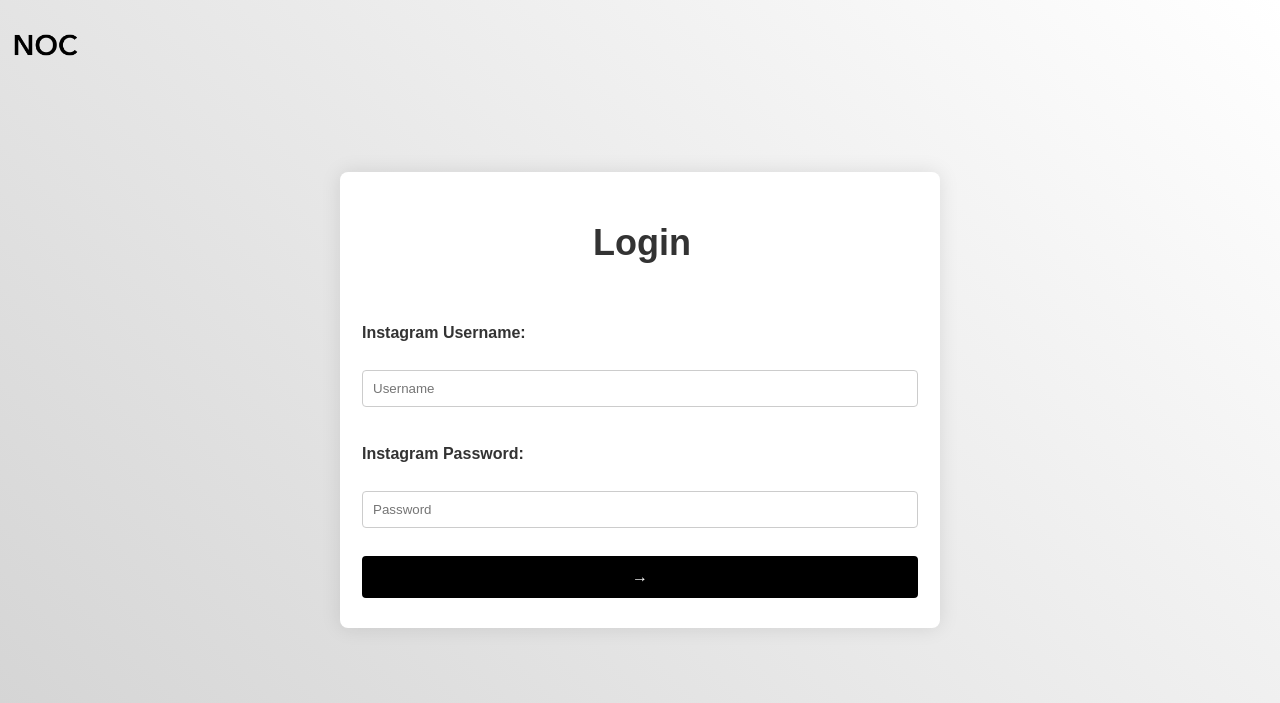
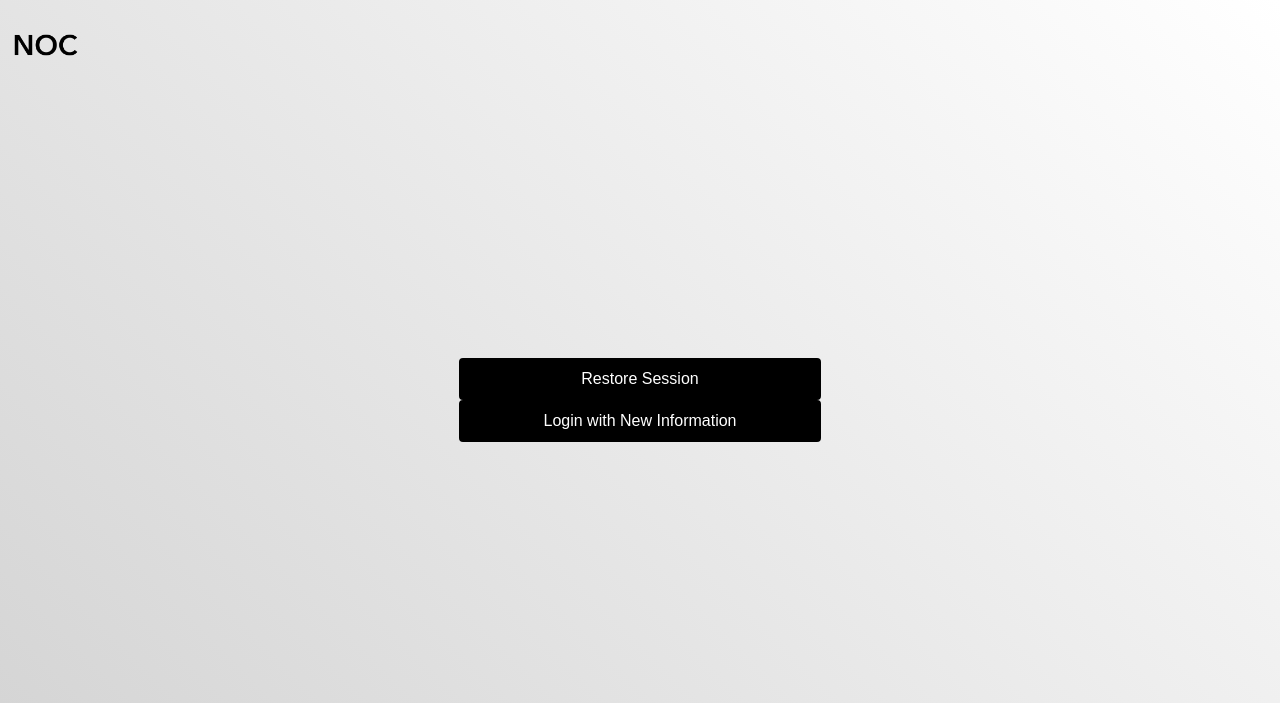
Before and after one commit to kyd888/Noc-using-Instagrapi, a Flask app: page / in a window 1280 px wide. Shown: the top 703 px of the page. Run offline with Flask 2, Linux system fonts and the light colour scheme; the visitor is signed in with stand-in values (Sample User, id 1).

Commit message:
Update index.html

```diff
--- a/templates/index.html
+++ b/templates/index.html
@@ -3,15 +3,20 @@
 <head>
     <meta charset="UTF-8">
     <meta name="viewport" content="width=device-width, initial-scale=1.0">
-    <title>Instagram Monitoring Tool</title>
+    <title>Comments Section</title>
     <link rel="stylesheet" href="{{ url_for('static', filename='styles.css') }}">
-    <script src="https://code.jquery.com/jquery-3.6.0.min.js"></script>
-    <script src="{{ url_for('static', filename='script.js') }}"></script>
 </head>
 <body>
     <div class="logo-container">
         <img src="{{ url_for('static', filename='logo.png') }}" alt="NOC Logo" class="logo">
     </div>
+
+    {% if 'insta_session' in session %}
+    <div id="session-options">
+        <button id="restore-session">Restore Session</button>
+        <button id="new-login">Login with New Information</button>
+    </div>
+    {% else %}
     <form id="login-form" method="POST">
         <fieldset class="no-border">
             <legend><h2>Login</h2></legend>
@@ -22,6 +27,8 @@
             <button type="submit"><span>→</span></button>
         </fieldset>
     </form>
+    {% endif %}
+
     <div id="main-content" style="display:none;">
         <div id="left-panel">
             <form id="monitor-form">
@@ -31,15 +38,17 @@
                 <button type="button" id="stop-monitoring" style="display:none;"><span>Stop Monitoring</span></button>
             </form>
             <div id="account-posts-list"></div>
-            <div id="next-cycle-timer"></div>
         </div>
         <div id="right-panel">
             <h2>Comments</h2>
             <div id="scanned-comments">
-                <div id="comment-text"></div>
+                <div id="comment-text">No comments available.</div>
                 <div id="comment-counter"></div>
             </div>
         </div>
     </div>
+
+    <script src="https://code.jquery.com/jquery-3.6.0.min.js"></script>
+    <script src="{{ url_for('static', filename='script.js') }}"></script>
 </body>
 </html>
```
